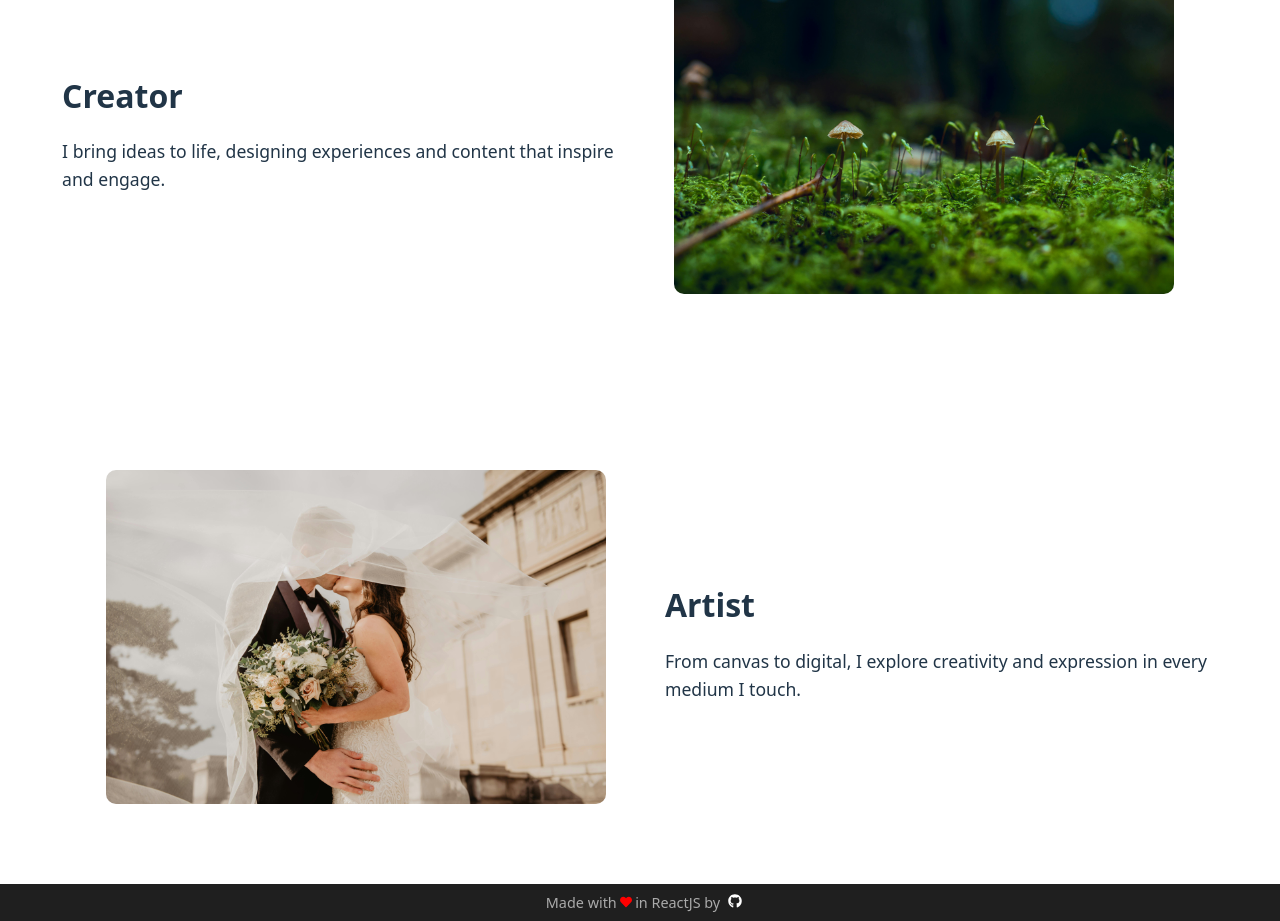
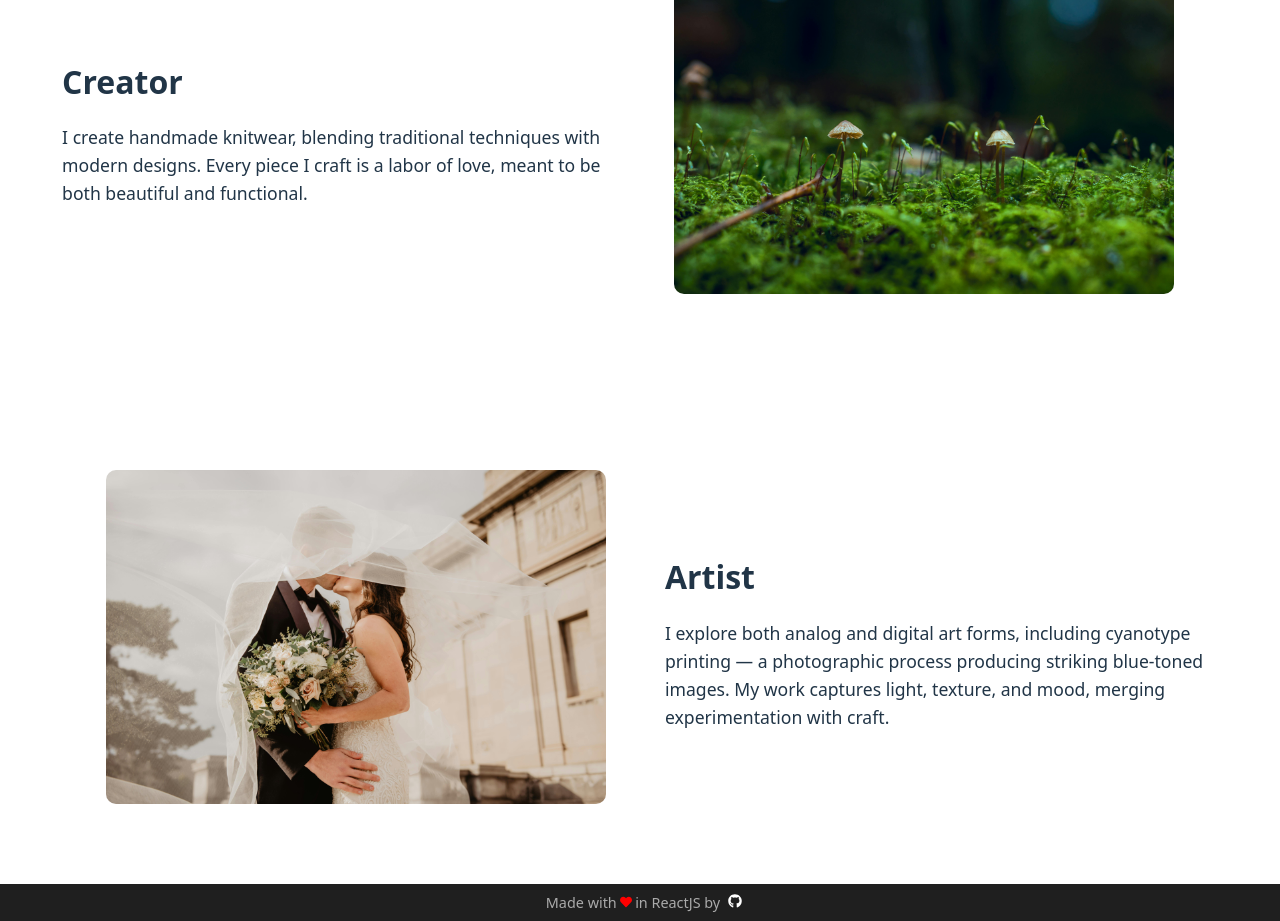
Before and after one commit to VictorySpecificationII/flowersbythebed-photography, a React (Vite) app: page /about in a window 1280 px wide. Shown: the part 1000-1921 px from the top of the page. Built offline with nearby package versions, Linux system fonts and the light colour scheme.

Commit message:
modifeid about me page

```diff
--- a/src/modules/AboutMe.jsx
+++ b/src/modules/AboutMe.jsx
@@ -42,7 +42,7 @@ export default function AboutMe() {
         </div>
         <div className="aboutme-text">
           <h2>Creator</h2>
-          <p>I bring ideas to life, designing experiences and content that inspire and engage.</p>
+          <p>I create handmade knitwear, blending traditional techniques with modern designs. Every piece I craft is a labor of love, meant to be both beautiful and functional.</p>
         </div>
       </section>
 
@@ -53,7 +53,7 @@ export default function AboutMe() {
         </div>
         <div className="aboutme-text">
           <h2>Artist</h2>
-          <p>From canvas to digital, I explore creativity and expression in every medium I touch.</p>
+          <p>I explore both analog and digital art forms, including cyanotype printing — a photographic process producing striking blue-toned images. My work captures light, texture, and mood, merging experimentation with craft.</p>
         </div>
       </section>
 
```
